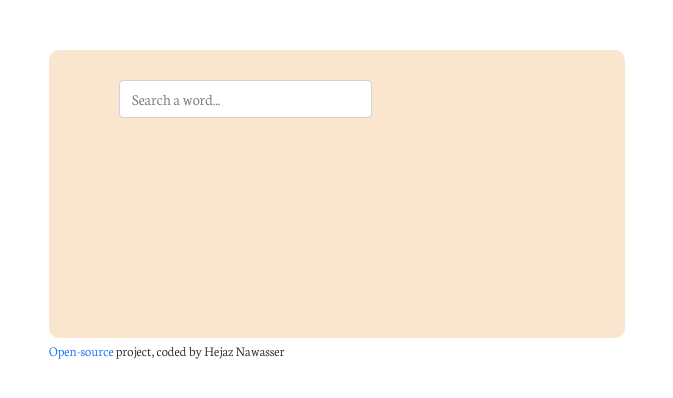
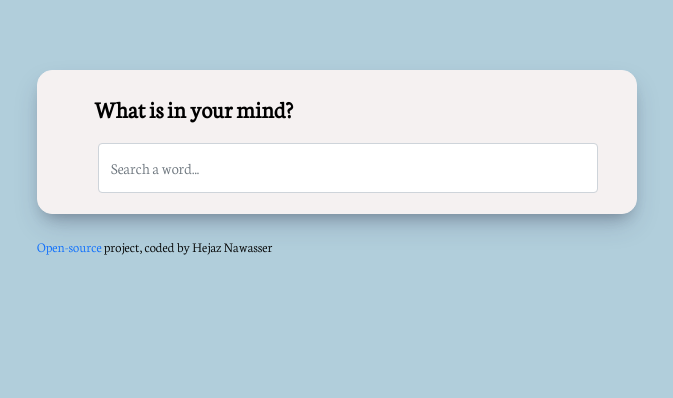
Before and after one commit to hejazn86/react-dictionary-app, a React (Create React App) app: page / in a window 1280 px wide. Shown: the top 398 px of the page, without its empty margins (303-976 px from the left). Built offline with nearby package versions, Linux system fonts and the light colour scheme.

Commit message:
style the app by adding sections

```diff
--- a/src/App.css
+++ b/src/App.css
@@ -1,10 +1,20 @@
 .container {
-  max-width: 600px;
-  margin: 50px auto;
+  max-width: 700px;
+  padding: 50px 50px;
 }
 
-.App {
-  background-color: rgb(250, 230, 206);
+/* .App {
+  background-color: rgb(250, 238, 223);
   padding: 10px 50px 200px 20px;
   border-radius: 10px;
+} */
+
+section {
+  border: 1px solid rgb(245, 241, 241);
+  border-radius: 15px;
+  padding: 20px 0 20px 40px;
+  margin-top: 10px;
+  background-color: rgb(245, 241, 241);
+  box-shadow: rgba(50, 50, 93, 0.25) 0px 13px 27px -5px,
+    rgba(0, 0, 0, 0.3) 0px 8px 16px -8px;
 }
--- a/src/Meaning.js
+++ b/src/Meaning.js
@@ -5,9 +5,9 @@ export default function Meaning (props){
     return (
         <div className='Meaning'>
             <div>
-            <h4 className="font-weight-bold">{props.meaning.partOfSpeech}</h4>
+            <h4 className="fs-1 fw-bolder">{props.meaning.partOfSpeech}</h4>
             <p>{props.meaning.definitions[0].definition}</p>
-            <p><strong>Example :</strong> {"  "}{props.meaning.definitions[0].example}</p>
+            <p className='example opacity-75'><strong className='opacity-100'>Example :</strong> {"  "}{props.meaning.definitions[0].example}</p>
             </div>
             <div>
 
--- a/src/SearchWord.css
+++ b/src/SearchWord.css
@@ -3,5 +3,7 @@
 }
 
 .form-control {
-  margin-left: 50px;
+  margin-left: 20px;
+  width: 500px;
+  height: 50px;
 }
--- a/src/SearchWord.js
+++ b/src/SearchWord.js
@@ -32,22 +32,32 @@ export default function SearchWord(){
 
     if (loaded){
     return (
+
         <div className='SearchWord'>
+             <section>
+             <div className='fs-4 fw-bold mb-3 mx-3'>What is in your mind?</div>
             <form onSubmit={handleSubmit}>
-                <input type="search" className="form-control w-50" placeholder="Search a word..." onChange={changeWord}/>
+                <input type="search" className="form-control" placeholder="Search a word..." onChange={changeWord}/>
             </form>
+            </section>
 
             <WordDefinitions results={result}/>
         </div>
 
+
     );
     } else{
         return(
-        <div className='SearchWord'>
-        <form onSubmit={handleSubmit}>
-            <input type="search" className="form-control w-50" placeholder="Search a word..." onChange={changeWord}/>
-        </form>
-        </div>
+
+            <div className='SearchWord'>
+                <section>
+                    <div className='fs-4 fw-bold mb-3 mx-3'>What is in your mind?</div>
+                <form onSubmit={handleSubmit}>
+                    <input type="search" className="form-control" placeholder="Search a word..." onChange={changeWord}/>
+                </form>
+                </section>
+            </div>
+
         );
     }
 
--- a/src/Synonyms.js
+++ b/src/Synonyms.js
@@ -4,13 +4,12 @@ export default function Synonyms(props){
     if (props.synonyms){
     return (
         <div className='Synonyms'>
+            <div className='fw-bold'>Synonyms :</div>
             {props.synonyms.map((synonym, index) => {
                 return(
-                <ul key={index}>
-                    <li>
-                      {synonym}
-                    </li>
-                </ul>);
+                <span  className='mx-1' key={index}>
+                      <span>{synonym} </span>
+                </span>);
             })}
 
         </div>);
--- a/src/WordDefinitions.js
+++ b/src/WordDefinitions.js
@@ -7,17 +7,19 @@ export default function WordDefinitions(props){
     if(props.results){
         return (
         <div className='WordDefinitions'>
-            <div className='word'>
-                <h2 className="mt-4">{props.results.word}</h2>
+            <section>
+            <div className='word ps-3'>
+                <h2 className="mt-2 fs-2 fw-bold">{props.results.word}</h2>
                  <Phonetics phonetics={props.results.phonetics[0]}/>
             </div>
+            </section>
             <div className='definitions mt-4'>
                 {props.results.meanings.map((meaning, index)=>{
                     return(
-                        <div key={index}>
+                        <section key={index}>
                             <Meaning  meaning={meaning}/>
                             <Synonyms  synonyms={meaning.definitions[0].synonyms}/>
-                        </div>
+                        </section>
                     )
                 })}
 
--- a/src/index.css
+++ b/src/index.css
@@ -3,6 +3,8 @@ body {
   font-family: "Neuton", serif;
   -webkit-font-smoothing: antialiased;
   -moz-osx-font-smoothing: grayscale;
+  background-color: rgb(177, 206, 219);
+  color: rgb(0, 0, 0);
 }
 
 code {
```
